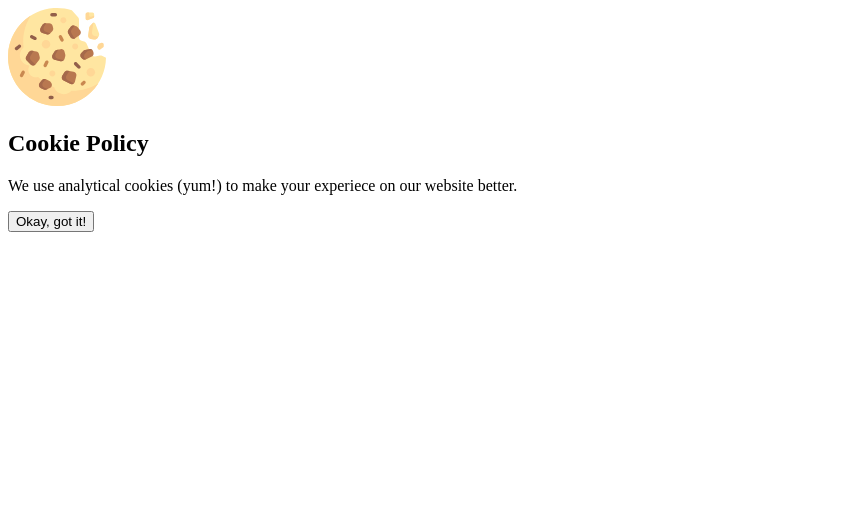
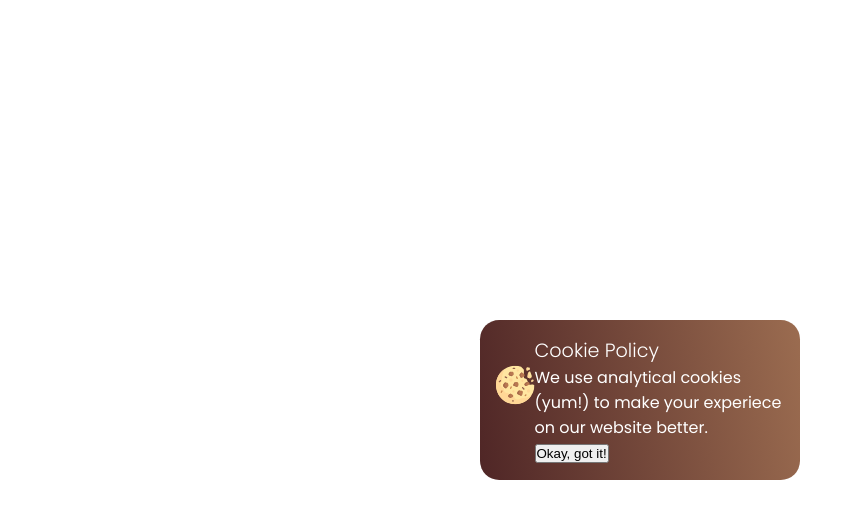
Before and after one commit to mvnulman/cookie-animation, a plain HTML site: page index.html in a window 1280 px wide. Shown: the whole page, without its empty margins (0-855 px from the left). Drawn offline with Linux system fonts and the light colour scheme.

Commit message:
style: added initial style to the project

```diff
--- a/index.html
+++ b/index.html
@@ -4,13 +4,20 @@
     <meta charset="UTF-8" />
     <meta http-equiv="X-UA-Compatible" content="IE=edge" />
     <meta name="viewport" content="width=device-width, initial-scale=1.0" />
-    <link rel="stylesheet" href="style.css" />
+    <link rel="stylesheet" href="styles.css" />
+    <link rel="preconnect" href="https://fonts.googleapis.com" />
+    <link rel="preconnect" href="https://fonts.gstatic.com" crossorigin />
+    <link
+      href="https://fonts.googleapis.com/css2?family=Poppins:wght@300;400&display=swap"
+      rel="stylesheet"
+    />
     <title>Cookie Animation</title>
   </head>
   <body>
     <div class="cookie-container">
       <!-- This is the cookie part -->
-      <svg class="cookie"
+      <svg
+        class="cookie"
         width="98"
         height="98"
         viewBox="0 0 193 193"
@@ -225,11 +232,10 @@
         </defs>
       </svg>
       <div class="text">
-        <h2 class="cookie-title">
-          Cookie Policy
-        </h2>
+        <h2 class="cookie-title">Cookie Policy</h2>
         <p class="cookie-subtitle">
-          We use analytical cookies (yum!) to make your experiece on our website better.
+          We use analytical cookies (yum!) to make your experiece on our website
+          better.
         </p>
         <button>Okay, got it!</button>
       </div>
--- a/styles.css
+++ b/styles.css
@@ -3,3 +3,28 @@
     padding: 0;
     box-sizing: border-box;
 }
+
+
+.cookie-container {
+    background: linear-gradient(260deg, #9b6c50 0%, #4f2626 100%);
+    position: absolute;
+    top: 50%;
+    left: 50%;
+    transform: translate(-50%, -50%);
+    color: white;
+    display: flex;
+    width: 20rem;
+    height: 10rem;
+    border-radius: 1.2rem;
+    padding: 1rem;
+    font-family: 'Poppins', sans-serif;
+}
+
+.cookie-title {
+    font-size: 1.2rem;
+    font-weight: lighter;
+}
+
+.cookie-subtitle {
+    font-weight: regular;
+}
```
